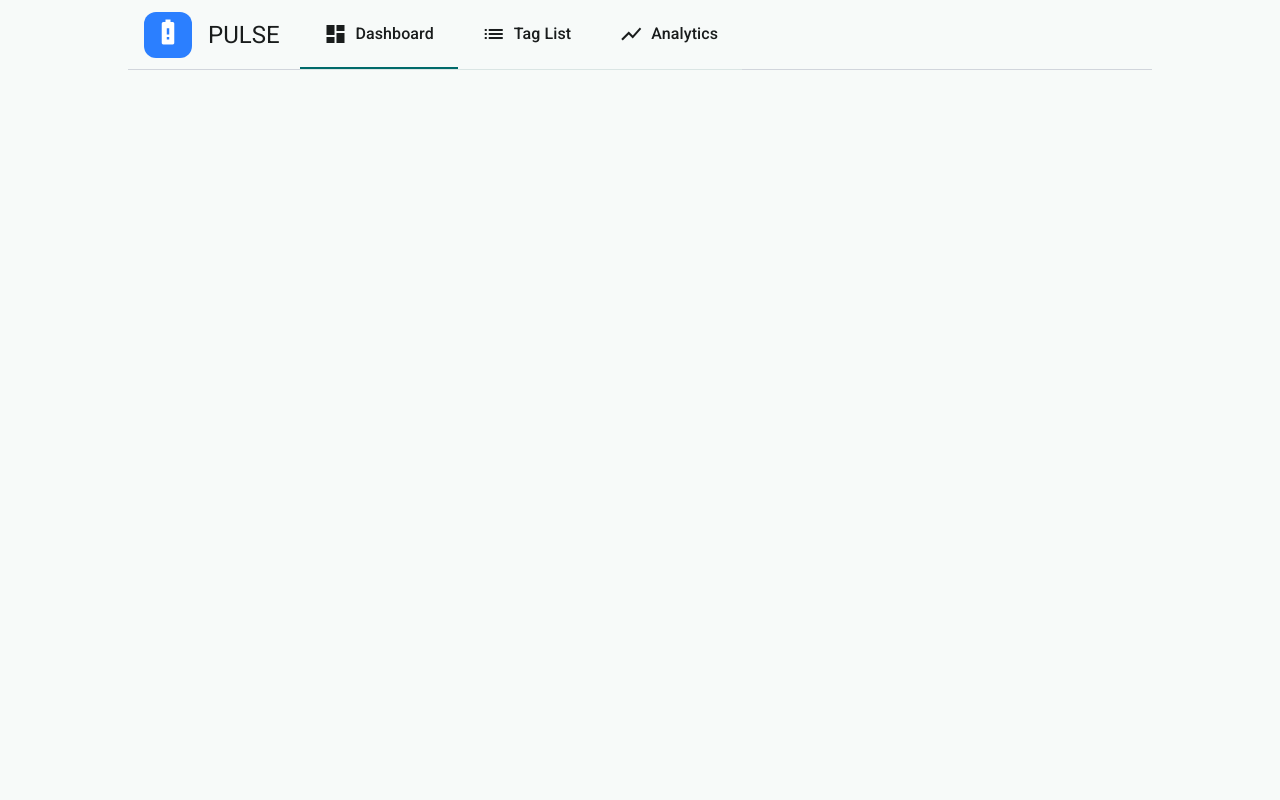
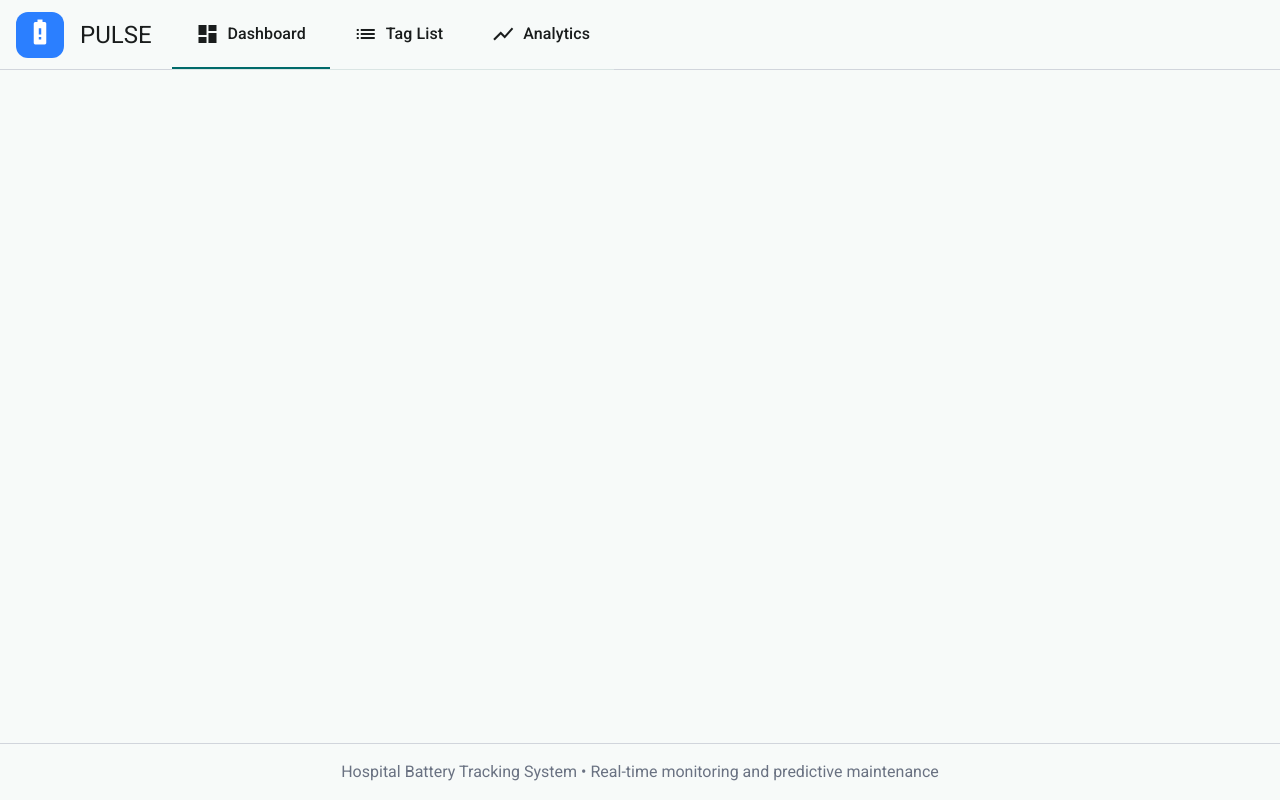
Before and after one commit to PULSE-SDU/Webapp, an Angular app in the folder frontend/: page / in a window 1280 px wide. Built offline with nearby package versions, Linux system fonts and the light colour scheme.

Commit message:
add footer

```diff
--- a/frontend/src/app/app.html
+++ b/frontend/src/app/app.html
@@ -1,4 +1,12 @@
-<div class="px-[10vw]">
-  <app-header></app-header>
-  <router-outlet></router-outlet>
+<div class="min-h-screen flex flex-col">
+  <div class="flex-1">
+    <app-header></app-header>
+    <router-outlet></router-outlet>
+  </div>
+
+  <footer class="w-full text-center py-4 border-t border-gray-300">
+    <p class="m-0 text-gray-500 text-base">
+      Hospital Battery Tracking System • Real-time monitoring and predictive maintenance
+    </p>
+  </footer>
 </div>
```
Also changed, not shown: 1 other file (tests, documents, lock files or other folders).
